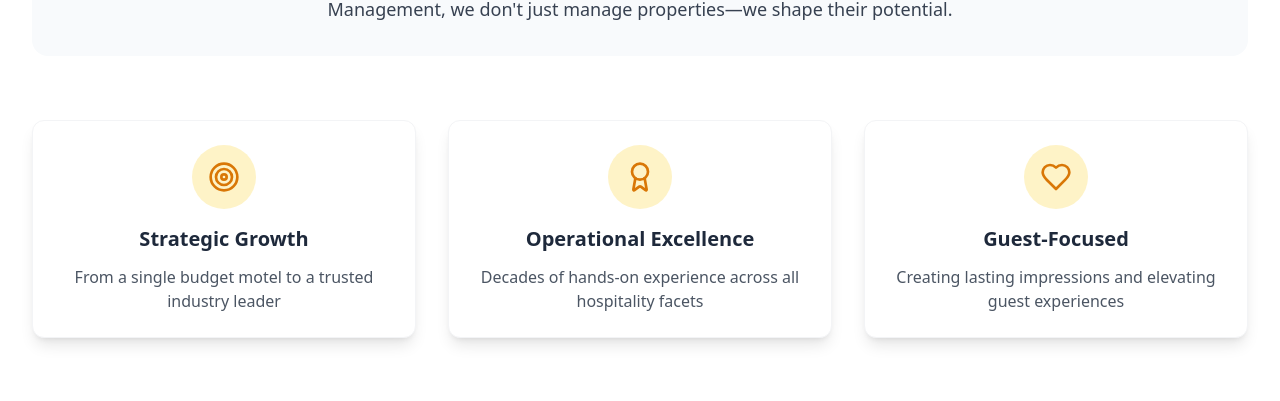
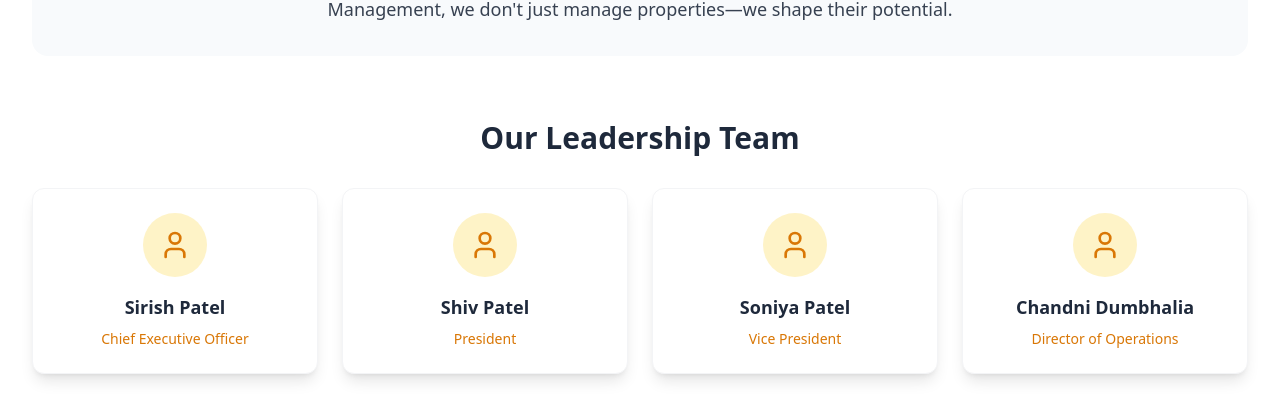
Before and after one commit to Hinal-dev/aimbridge-mimic-builder, a React (Vite) app: page / in a window 1280 px wide. Shown: the part 3340-3741 px from the top of the page. Built offline with nearby package versions, Linux system fonts and the light colour scheme.

Commit message:
Add team section to About page
Added a team section to the About page, displaying the team members and their roles.

```diff
--- a/src/components/About.tsx
+++ b/src/components/About.tsx
@@ -1,5 +1,5 @@
 
-import { Award, Globe, Users2, Building2, Calendar, Target, Heart } from 'lucide-react';
+import { Award, Globe, Users2, Building2, Calendar, Target, Heart, User } from 'lucide-react';
 
 const About = () => {
   const stats = [
@@ -13,6 +13,13 @@ const About = () => {
     { icon: Target, title: "Strategic Growth", description: "From a single budget motel to a trusted industry leader" },
     { icon: Award, title: "Operational Excellence", description: "Decades of hands-on experience across all hospitality facets" },
     { icon: Heart, title: "Guest-Focused", description: "Creating lasting impressions and elevating guest experiences" }
+  ];
+
+  const teamMembers = [
+    { name: "Sirish Patel", title: "Chief Executive Officer" },
+    { name: "Shiv Patel", title: "President" },
+    { name: "Soniya Patel", title: "Vice President" },
+    { name: "Chandni Dumbhalia", title: "Director of Operations" }
   ];
 
   return (
@@ -63,6 +70,21 @@ const About = () => {
           </div>
         </div>
 
+        <div className="mb-16">
+          <h3 className="text-3xl font-bold text-slate-800 mb-8 text-center">Our Leadership Team</h3>
+          <div className="grid md:grid-cols-2 lg:grid-cols-4 gap-6">
+            {teamMembers.map((member, index) => (
+              <div key={index} className="text-center bg-white p-6 rounded-xl shadow-lg border border-gray-100">
+                <div className="bg-amber-100 w-16 h-16 rounded-full flex items-center justify-center mx-auto mb-4">
+                  <User className="text-amber-600" size={32} />
+                </div>
+                <h4 className="text-lg font-bold text-slate-800 mb-2">{member.name}</h4>
+                <p className="text-amber-600 font-medium text-sm">{member.title}</p>
+              </div>
+            ))}
+          </div>
+        </div>
+
         <div className="grid md:grid-cols-3 gap-8 mb-16">
           {achievements.map((achievement, index) => (
             <div key={index} className="text-center bg-white p-6 rounded-xl shadow-lg border border-gray-100">
```
